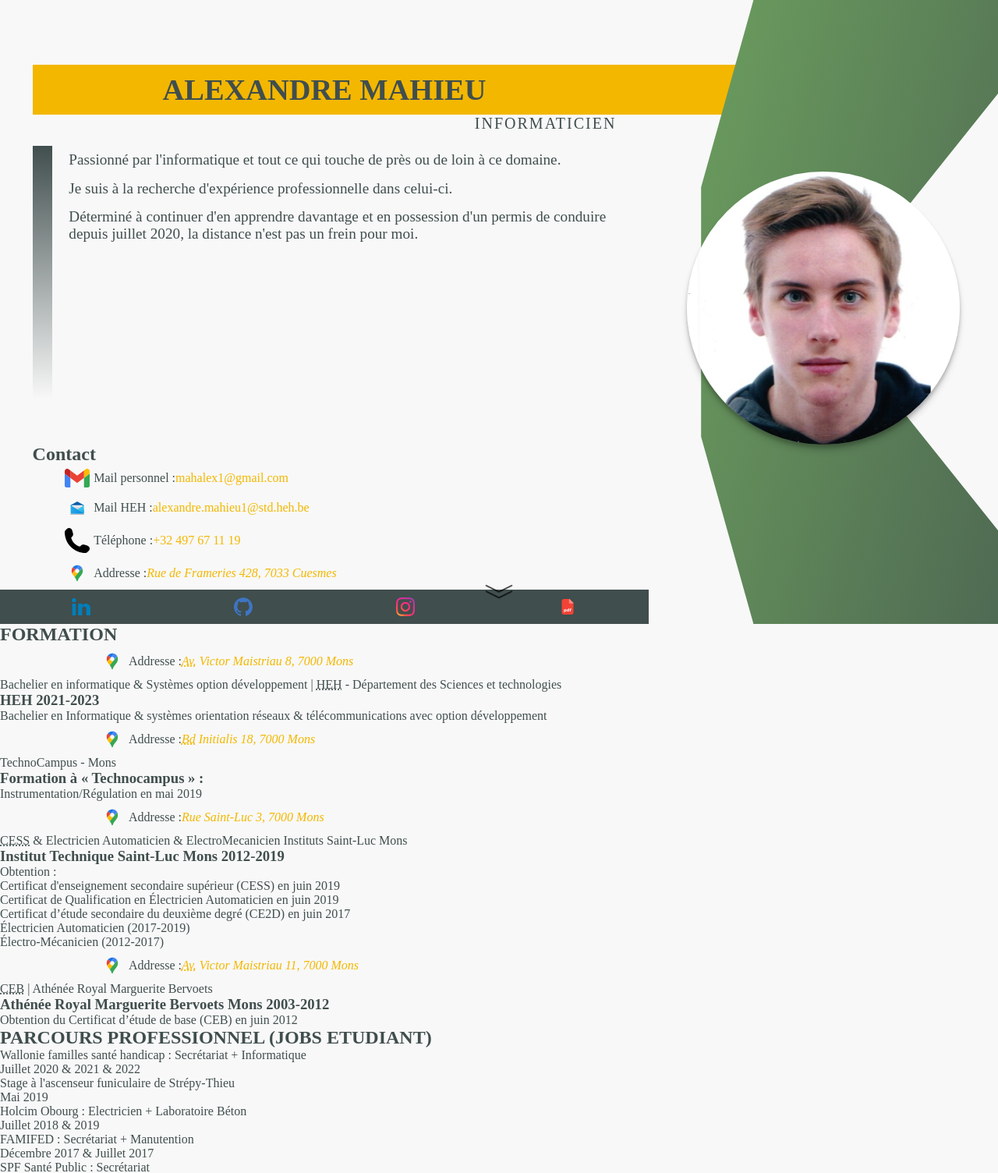
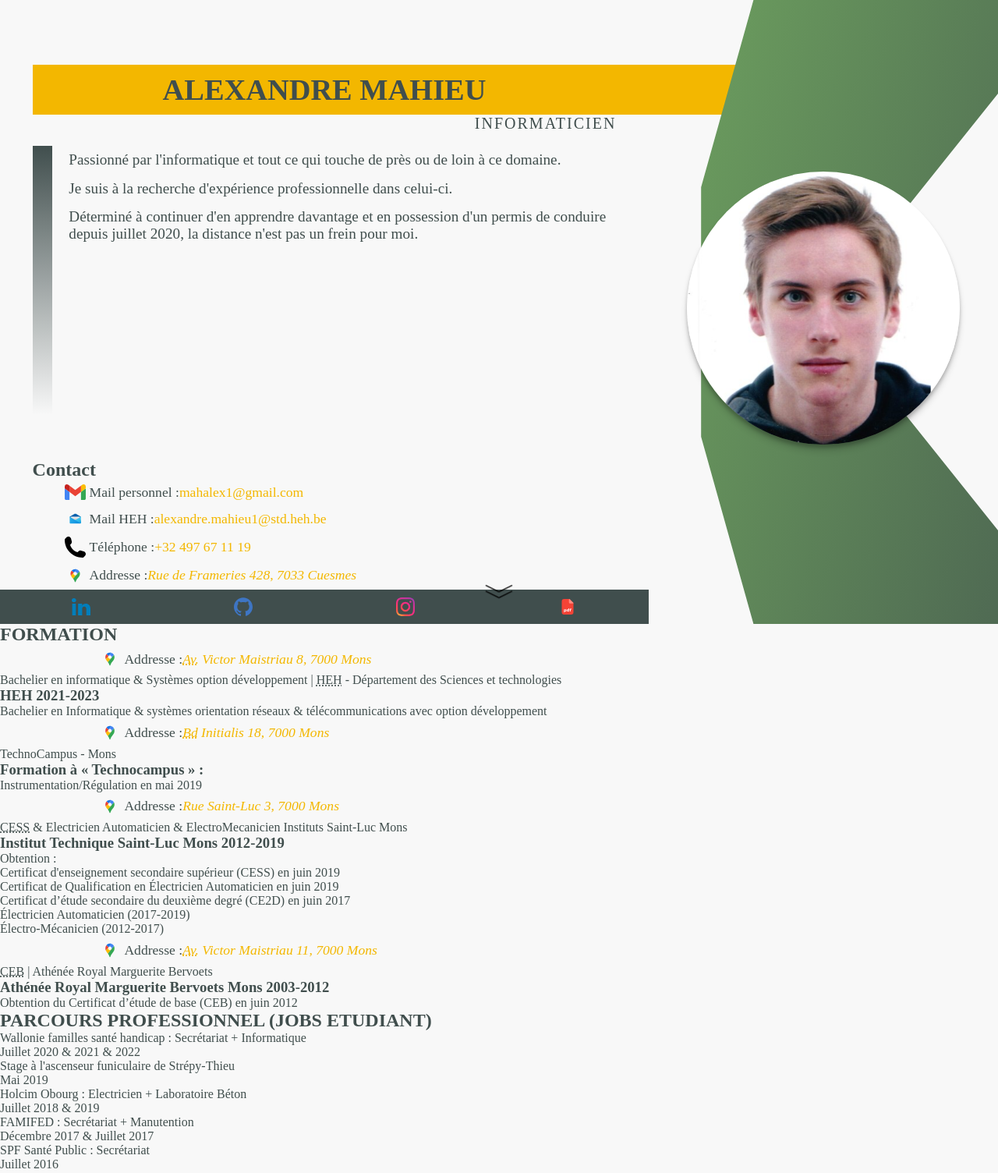
Before and after one commit to M-A-github/M-A-github.github.io, a PHP site: page / in a window 1280 px wide. Shown: the top 1504 px of the page at 78% size. Run offline with PHP 8.4, Linux system fonts and the light colour scheme.

Commit message:
Update style.css

```diff
--- a/styles/style.css
+++ b/styles/style.css
@@ -100,8 +100,8 @@ a:active, a:focus {
 	animation: backProfilAnim 1s ease, backProfilGradientAnim 15s ease infinite;
 }
 #photoProfil {
-	margin: 15px 0;
-	height: 200px;
+	margin-top: 10px;
+	height: 175px;
 	display: block;
 	border-radius: 50%;
 	box-shadow: 0 4px 4px 0 rgba(0, 0, 0, 0.2), 0 8px 8px 0 rgba(0, 0, 0, 0.15);
@@ -319,13 +319,14 @@ a:active, a:focus {
 	padding: 5px 0px;
 	user-select: none;
 	cursor: pointer;
+	font-size: 1.1em;
 	display: flex;
 	flex-direction: row;
 	align-items: center;
 }
-.zoneCopy .iconContact {
+.iconContact {
 	margin-right: 5px;
-	width: 2em;
+	width: 1.5em;
 	display: inline;
 	vertical-align: middle;
 }
```
